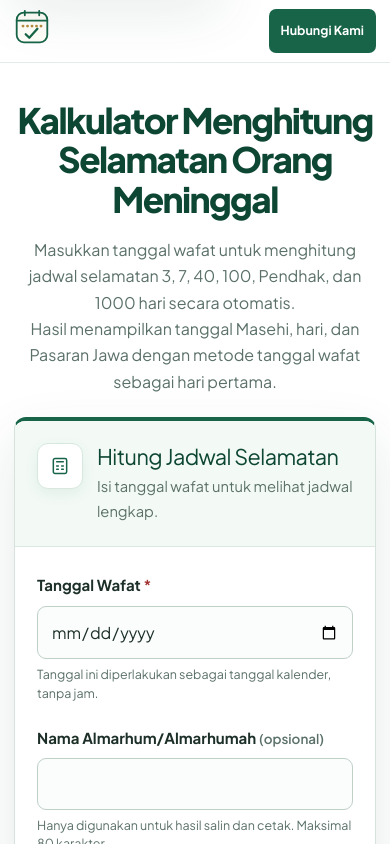
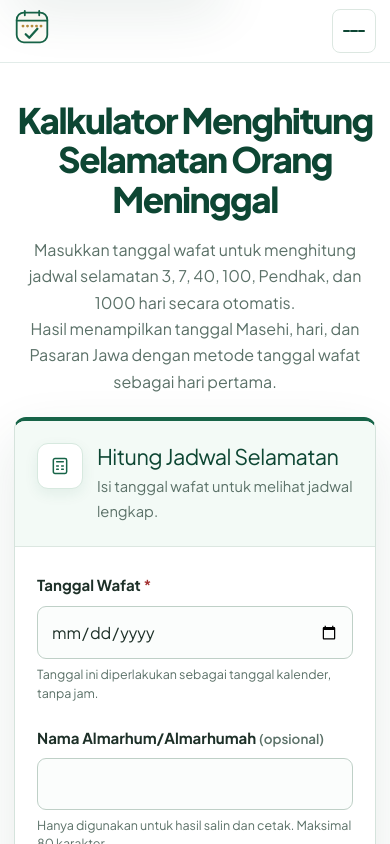
Before and after one commit to arslanwebx/kalkulator-menghitung-selamatan-orang-meninggal, a Next.js app: page / in a window 390 px wide. Shown: the top 844 px of the page. Built offline with nearby package versions, Linux system fonts and the light colour scheme.

Commit message:
Add mobile burger navigation

```diff
--- a/app/globals.css
+++ b/app/globals.css
@@ -144,8 +144,41 @@ a {
   color: var(--forest);
 }
 
-.mobile-contact-link {
+.mobile-menu-button,
+.mobile-navigation {
   display: none;
+}
+
+.mobile-menu-button {
+  width: 44px;
+  height: 44px;
+  padding: 10px;
+  border: 1px solid var(--line);
+  border-radius: 8px;
+  background: var(--white);
+  color: var(--forest-dark);
+}
+
+.mobile-menu-button span {
+  display: block;
+  width: 20px;
+  height: 2px;
+  margin: 4px auto;
+  border-radius: 999px;
+  background: currentColor;
+  transition: transform 160ms ease, opacity 160ms ease;
+}
+
+.mobile-menu-button[aria-expanded="true"] span:first-child {
+  transform: translateY(6px) rotate(45deg);
+}
+
+.mobile-menu-button[aria-expanded="true"] span:nth-child(2) {
+  opacity: 0;
+}
+
+.mobile-menu-button[aria-expanded="true"] span:last-child {
+  transform: translateY(-6px) rotate(-45deg);
 }
 
 .nav-contact-button {
@@ -2022,21 +2055,49 @@ tbody tr:last-child td {
 }
 
 @media (max-width: 940px) {
-  .header-inner nav {
+  .header-inner .desktop-navigation {
     display: none;
   }
 
-  .mobile-contact-link {
+  .mobile-menu-button {
     display: inline-flex;
     align-items: center;
+    justify-content: center;
+  }
+
+  .mobile-navigation.is-open {
+    display: block;
+    border-top: 1px solid var(--line);
+    background: rgba(255, 255, 255, 0.98);
+    box-shadow: 0 12px 25px rgba(23, 76, 58, 0.08);
+  }
+
+  .mobile-navigation > div {
+    display: grid;
+    width: min(1120px, calc(100% - 40px));
+    margin: 0 auto;
+    padding: 12px 0 18px;
+    gap: 4px;
+  }
+
+  .mobile-navigation a {
+    display: flex;
+    align-items: center;
     min-height: 44px;
-    padding: 8px 12px;
+    padding: 9px 4px;
+    border-bottom: 1px solid rgba(23, 76, 58, 0.1);
+    color: var(--forest-dark);
+    font-size: 0.93rem;
+    font-weight: 700;
+  }
+
+  .mobile-navigation .mobile-nav-contact {
+    justify-content: center;
+    margin-top: 10px;
+    border: 0;
     border-radius: 7px;
     background: var(--forest);
     color: var(--white);
-    font-size: 0.78rem;
-    font-weight: 700;
-    text-decoration: none;
   }
 
   .example-grid {
@@ -2078,6 +2139,10 @@ tbody tr:last-child td {
     width: min(100% - 28px, 1120px);
   }
 
+  .mobile-navigation > div {
+    width: min(100% - 28px, 1120px);
+  }
+
   .header-inner {
     gap: 12px;
   }
--- a/components/SiteHeader.tsx
+++ b/components/SiteHeader.tsx
@@ -1,3 +1,6 @@
+"use client";
+
+import { useState } from "react";
 import Link from "next/link";
 
 import { Logo } from "@/components/Logo";
@@ -7,7 +10,16 @@ type SiteHeaderProps = {
 };
 
 export function SiteHeader({ homePage = false }: SiteHeaderProps) {
+  const [menuOpen, setMenuOpen] = useState(false);
   const anchor = (id: string) => (homePage ? `#${id}` : `/#${id}`);
+  const menuLinks = [
+    { href: anchor("kalkulator"), label: "Kalkulator" },
+    { href: anchor("tabel-hitungan"), label: "Tabel Hitungan" },
+    { href: anchor("faq"), label: "FAQ" },
+    { href: "/tentang-kami/", label: "Tentang Kami" },
+  ];
+
+  const closeMenu = () => setMenuOpen(false);
 
   return (
     <header className="site-header">
@@ -15,19 +27,43 @@ export function SiteHeader({ homePage = false }: SiteHeaderProps) {
         <Link href="/" className="brand-link" aria-label="Kalkulator Selamatan, beranda">
           <Logo />
         </Link>
-        <nav aria-label="Navigasi utama">
-          <Link href={anchor("kalkulator")}>Kalkulator</Link>
-          <Link href={anchor("tabel-hitungan")}>Tabel Hitungan</Link>
-          <Link href={anchor("faq")}>FAQ</Link>
-          <Link href="/tentang-kami/">Tentang Kami</Link>
+        <nav className="desktop-navigation" aria-label="Navigasi utama">
+          {menuLinks.map((link) => (
+            <Link key={link.href} href={link.href}>{link.label}</Link>
+          ))}
           <Link className="nav-contact-button" href="/hubungi-kami/">
             Hubungi Kami
           </Link>
         </nav>
-        <Link className="mobile-contact-link" href="/hubungi-kami/">
-          Hubungi Kami
-        </Link>
+        <button
+          className="mobile-menu-button"
+          type="button"
+          aria-expanded={menuOpen}
+          aria-controls="mobile-navigation"
+          aria-label={menuOpen ? "Tutup menu navigasi" : "Buka menu navigasi"}
+          onClick={() => setMenuOpen((open) => !open)}
+        >
+          <span />
+          <span />
+          <span />
+        </button>
       </div>
+      <nav
+        id="mobile-navigation"
+        className={`mobile-navigation ${menuOpen ? "is-open" : ""}`}
+        aria-label="Navigasi seluler"
+      >
+        <div>
+          {menuLinks.map((link) => (
+            <Link key={link.href} href={link.href} onClick={closeMenu}>
+              {link.label}
+            </Link>
+          ))}
+          <Link className="mobile-nav-contact" href="/hubungi-kami/" onClick={closeMenu}>
+            Hubungi Kami
+          </Link>
+        </div>
+      </nav>
     </header>
   );
 }
```
